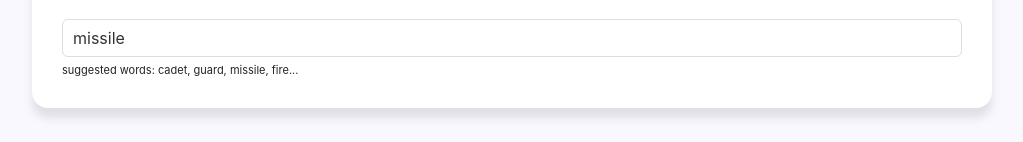
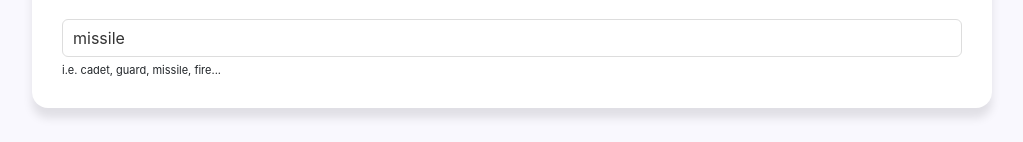
Before and after one commit to Inna-Yeromenko/dictionary-project-final, a React (Create React App) app: page / in a window 1280 px wide. Shown: the part 155-297 px from the top of the page, without its empty margins (128-1151 px from the left). Built offline with nearby package versions, Linux system fonts and the light colour scheme; no server answers.

Commit message:
changed example

```diff
--- a/src/Dictionary.js
+++ b/src/Dictionary.js
@@ -55,9 +55,7 @@ export default function Dictionary(props) {
               defaultValue={props.defaultKeyword}
             />
           </form>
-          <div className="hint">
-            suggested words: cadet, guard, missile, fire...
-          </div>
+          <div className="hint">i.e. cadet, guard, missile, fire...</div>
         </section>
         <Results results={results} />
         <Photos photos={photos} />
```
